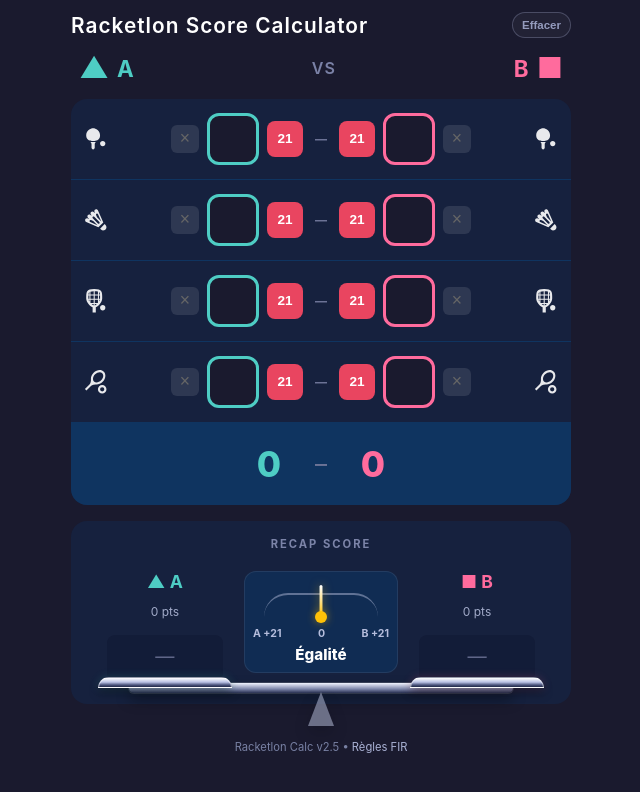
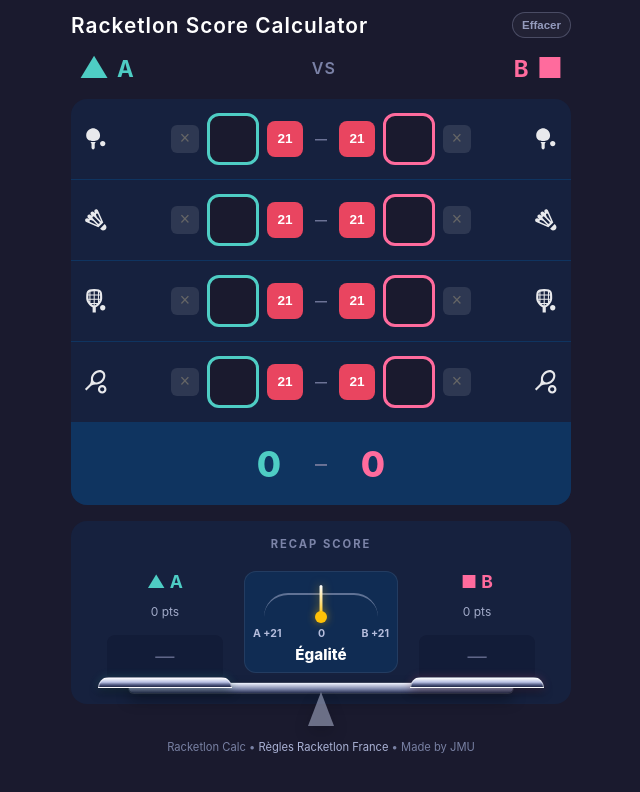
Before and after one commit to tstprd/racketlon-calc, a plain HTML site: page index.html in a window 1280 px wide. Shown: the whole page, without its empty margins (319-959 px from the left). Drawn offline with Linux system fonts and the light colour scheme.

Commit message:
Use Racketlon France rules link

```diff
--- a/index.html
+++ b/index.html
@@ -1067,7 +1067,7 @@
       </div>
 
       <footer>
-        <p>Racketlon Calc v2.5 • <a href="https://www.racketlon.net">Règles FIR</a></p>
+        <p>Racketlon Calc • <a href="https://www.racketlon.fr/reglements-generaux">Règles Racketlon France</a> • Made by JMU</p>
       </footer>
     </div>
 
@@ -1457,7 +1457,7 @@
 
       document.querySelectorAll(".score-input").forEach((input) => {
         input.addEventListener("input", () => {
-          // FIR: no upper cap in traditional scoring; only the 2-point margin matters.
+          // Traditional racketlon scoring: no upper cap; only the 2-point margin validates completed games.
           if (input.value < 0) input.value = 0;
           update();
         });
```
